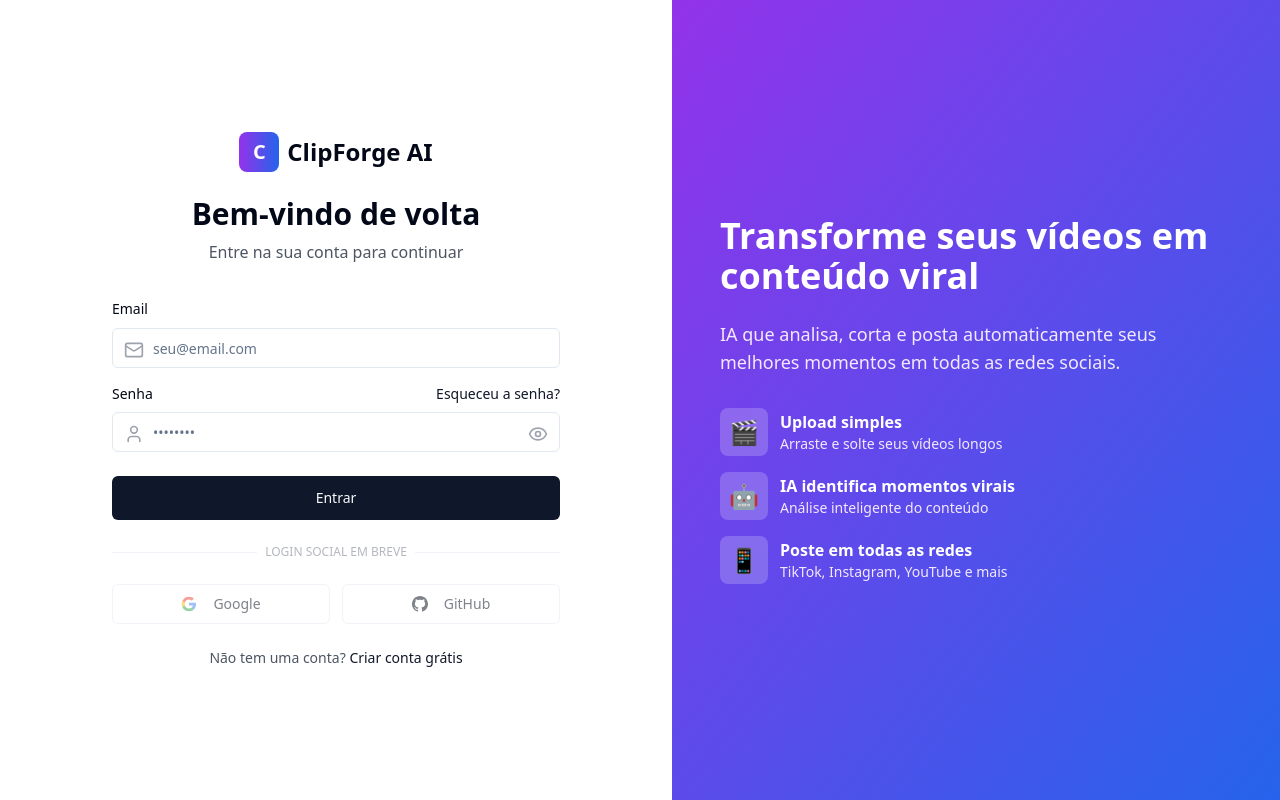
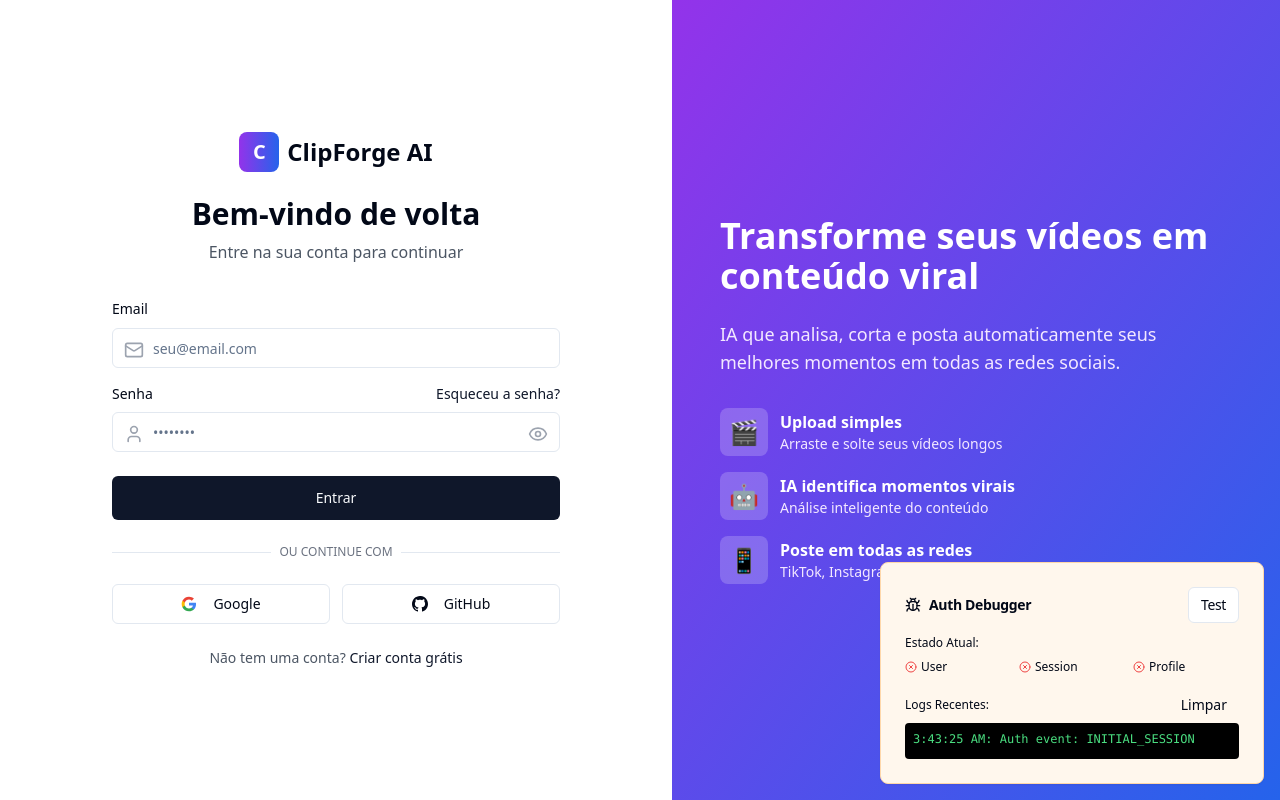
Before and after one commit to lukaswp10/contenthub-ai-studio, a React (Vite) app: page /login in a window 1280 px wide. Built offline with nearby package versions, Linux system fonts and the light colour scheme.

Commit message:
Run SQL migration.

```diff
--- a/src/App.tsx
+++ b/src/App.tsx
@@ -16,6 +16,9 @@ import Dashboard from './pages/Dashboard'
 import Workspace from './pages/Workspace'
 import AutomationPage from './pages/Automation'
 import NotFound from './pages/NotFound'
+
+// Debug component
+import { AuthDebugger } from './components/debug/AuthDebugger'
 
 const queryClient = new QueryClient();
 
@@ -98,6 +101,9 @@ export default function App() {
                 },
               }}
             />
+
+            {/* Debug component - only in development */}
+            {process.env.NODE_ENV === 'development' && <AuthDebugger />}
           </AuthProvider>
         </Router>
       </TooltipProvider>
--- /dev/null
+++ b/src/components/debug/AuthDebugger.tsx
@@ -0,0 +1,178 @@
+import { useState, useEffect } from 'react'
+import { useAuth } from '@/contexts/AuthContext'
+import { Button } from '@/components/ui/button'
+import { Card, CardContent, CardHeader, CardTitle } from '@/components/ui/card'
+import { Badge } from '@/components/ui/badge'
+import { Alert, AlertDescription } from '@/components/ui/alert'
+import { createAuthTest } from '@/utils/debug'
+import { Bug, RefreshCw, CheckCircle, XCircle, Clock } from 'lucide-react'
+
+export function AuthDebugger() {
+  const { user, profile, session, loading } = useAuth()
+  const [testResults, setTestResults] = useState<any>(null)
+  const [runningTests, setRunningTests] = useState(false)
+  const [authLog, setAuthLog] = useState<string[]>([])
+
+  // Monitor auth events
+  useEffect(() => {
+    const originalLog = console.log
+    const logCapture = (...args: any[]) => {
+      const message = args.join(' ')
+      if (message.includes('[AUTH') || message.includes('Auth event')) {
+        setAuthLog(prev => [...prev.slice(-9), `${new Date().toLocaleTimeString()}: ${message}`])
+      }
+      originalLog(...args)
+    }
+    console.log = logCapture
+
+    return () => {
+      console.log = originalLog
+    }
+  }, [])
+
+  const runTests = async () => {
+    setRunningTests(true)
+    const tests = createAuthTest()
+
+    const results = {
+      connection: await tests.testConnection(),
+      profile: user ? await tests.testProfileCreation(user.id) : false,
+      timestamp: new Date().toISOString()
+    }
+
+    setTestResults(results)
+    setRunningTests(false)
+  }
+
+  const clearLogs = () => {
+    setAuthLog([])
+  }
+
+  return (
+    <div className="fixed bottom-4 right-4 w-96 z-50">
+      <Card className="border-orange-200 bg-orange-50">
+        <CardHeader className="pb-3">
+          <CardTitle className="flex items-center gap-2 text-sm">
+            <Bug className="h-4 w-4" />
+            Auth Debugger
+            <Button
+              size="sm"
+              variant="outline"
+              onClick={runTests}
+              disabled={runningTests}
+              className="ml-auto"
+            >
+              {runningTests ? <RefreshCw className="h-3 w-3 animate-spin" /> : 'Test'}
+            </Button>
+          </CardTitle>
+        </CardHeader>
+
+        <CardContent className="space-y-3 text-xs">
+          {/* Auth State */}
+          <div className="space-y-2">
+            <h4 className="font-medium">Estado Atual:</h4>
+            <div className="grid grid-cols-3 gap-2">
+              <div className="flex items-center gap-1">
+                {loading ? <Clock className="h-3 w-3 text-yellow-500" /> :
+                 user ? <CheckCircle className="h-3 w-3 text-green-500" /> :
+                 <XCircle className="h-3 w-3 text-red-500" />}
+                <span>User</span>
+              </div>
+              <div className="flex items-center gap-1">
+                {session ? <CheckCircle className="h-3 w-3 text-green-500" /> :
+                 <XCircle className="h-3 w-3 text-red-500" />}
+                <span>Session</span>
+              </div>
+              <div className="flex items-center gap-1">
+                {profile ? <CheckCircle className="h-3 w-3 text-green-500" /> :
+                 <XCircle className="h-3 w-3 text-red-500" />}
+                <span>Profile</span>
+              </div>
+            </div>
+          </div>
+
+          {/* User Details */}
+          {user && (
+            <div>
+              <h4 className="font-medium">Usuário:</h4>
+              <div className="bg-white p-2 rounded text-xs">
+                <p><strong>Email:</strong> {user.email}</p>
+                <p><strong>ID:</strong> {user.id.slice(0, 8)}...</p>
+                <p><strong>Confirmado:</strong> {user.email_confirmed_at ? '✅' : '❌'}</p>
+              </div>
+            </div>
+          )}
+
+          {/* Profile Details */}
+          {profile && (
+            <div>
+              <h4 className="font-medium">Perfil:</h4>
+              <div className="bg-white p-2 rounded text-xs space-y-1">
+                <div className="flex justify-between">
+                  <span>Onboarding:</span>
+                  <Badge variant={profile.onboarding_completed ? "default" : "destructive"}>
+                    {profile.onboarding_completed ? 'Completo' : 'Pendente'}
+                  </Badge>
+                </div>
+                <div className="flex justify-between">
+                  <span>Plano:</span>
+                  <Badge variant="secondary">{profile.plan_type}</Badge>
+                </div>
+              </div>
+            </div>
+          )}
+
+          {/* Test Results */}
+          {testResults && (
+            <div>
+              <h4 className="font-medium">Últimos Testes:</h4>
+              <div className="bg-white p-2 rounded text-xs">
+                <div className="flex justify-between">
+                  <span>Conexão:</span>
+                  {testResults.connection ? '✅' : '❌'}
+                </div>
+                <div className="flex justify-between">
+                  <span>Perfil:</span>
+                  {testResults.profile ? '✅' : '❌'}
+                </div>
+                <div className="text-gray-500 text-xs">
+                  {new Date(testResults.timestamp).toLocaleTimeString()}
+                </div>
+              </div>
+            </div>
+          )}
+
+          {/* Auth Logs */}
+          <div>
+            <div className="flex justify-between items-center">
+              <h4 className="font-medium">Logs Recentes:</h4>
+              <Button size="sm" variant="ghost" onClick={clearLogs}>
+                Limpar
+              </Button>
+            </div>
+            <div className="bg-black text-green-400 p-2 rounded text-xs max-h-32 overflow-y-auto font-mono">
+              {authLog.length === 0 ? (
+                <p className="text-gray-500">Nenhum log ainda...</p>
+              ) : (
+                authLog.map((log, i) => (
+                  <div key={i} className="mb-1">
+                    {log}
+                  </div>
+                ))
+              )}
+            </div>
+          </div>
+
+          {/* Warning if no profile */}
+          {user && !profile && (
+            <Alert variant="destructive">
+              <AlertDescription className="text-xs">
+                Usuário sem perfil detectado! Isso pode causar login infinito.
+              </AlertDescription>
+            </Alert>
+          )}
+        </CardContent>
+      </Card>
+    </div>
+  )
+}
--- a/src/pages/auth/Login.tsx
+++ b/src/pages/auth/Login.tsx
@@ -40,11 +40,17 @@ export function LoginPage() {
   const onSubmit = async (data: LoginFormData) => {
     try {
       setIsLoading(true)
+      console.log('Login form submitted for:', data.email)
+
       await signIn(data.email, data.password)
+
+      console.log('Login successful, navigating to:', from)
+      toast.success('Login realizado com sucesso!')
 
       // Navigate to intended page or dashboard
       navigate(from, { replace: true })
     } catch (error: any) {
+      console.error('Login form error:', error)
       setError('root', {
         message: error.message || 'Erro ao fazer login',
       })
@@ -172,13 +178,13 @@ export function LoginPage() {
               )}
             </Button>
 
-            {/* Social login - Temporarily disabled */}
-            <div className="relative opacity-50">
+            {/* Social login */}
+            <div className="relative">
               <div className="absolute inset-0 flex items-center">
                 <span className="w-full border-t" />
               </div>
               <div className="relative flex justify-center text-xs uppercase">
-                <span className="bg-white px-2 text-gray-500">Login social em breve</span>
+                <span className="bg-white px-2 text-gray-500">Ou continue com</span>
               </div>
             </div>
 
@@ -186,8 +192,8 @@ export function LoginPage() {
               <Button
                 type="button"
                 variant="outline"
-                disabled={true}
-                className="opacity-50"
+                onClick={() => handleSocialLogin('google')}
+                disabled={isLoading}
               >
                 <svg className="mr-2 h-4 w-4" viewBox="0 0 24 24">
                   <path
@@ -212,11 +218,11 @@ export function LoginPage() {
               <Button
                 type="button"
                 variant="outline"
-                disabled={true}
-                className="opacity-50"
+                onClick={() => handleSocialLogin('github')}
+                disabled={isLoading}
               >
                 <svg className="mr-2 h-4 w-4" fill="currentColor" viewBox="0 0 24 24">
-                  <path d="M12 0c-6.626 0-12 5.373-12 12 0 5.302 3.438 9.8 8.207 11.387.599.111.793-.261.793-.577v-2.234c-3.338.726-4.033-1.416-4.033-1.416-.546-1.387-1.333-1.756-1.333-1.756-1.089-.745.083-.729.083-.729 1.205.084 1.839 1.237 1.839 1.237 1.07 1.834 2.807 1.304 3.492.997.107-.775.418-1.305.762-1.604-2.665-.305-5.467-1.334-5.467-5.931 0-1.311.469-2.381 1.236-3.221-.124-.303-.535-1.524.117-3.176 0 0 1.008-.322 3.301 1.23.957-.266 1.983-.399 3.003-.404 1.02.005 2.047.138 3.006.404 2.291-1.552 3.297-1.23 3.297-1.23.653 1.653.242 2.874.118 3.176.77.84 1.235 1.911 1.235 3.221 0 4.609-2.807 5.624-5.479 5.921.43.372.823 1.102.823 2.222v3.293c0 .319.192.694.801.576 4.765-1.589 8.199-6.086 8.199-11.386 0-6.627-5.373-12-12-12z" />
+                  <path d="M12 0c-6.626 0-12 5.373-12 12 0 5.302 3.438 9.8 8.207 11.387.599.111.793-.261.793-.577v-2.234c-3.338.726-4.033-1.416-4.033-1.416-.546-1.387-1.333-1.756-1.333-1.756-1.089-.745.083-.729.083-.729 1.205.084 1.839 1.237 1.839 1.237 1.07 1.834 2.807 1.304 3.492.997.107-.775.418-1.305.762-1.604-2.665-.305-5.467-1.334-5.467-5.931 0-1.311.469-2.381 1.236-3.221-.124-.303-.535-1.524.117-3.176 0 0 1.008-.322 3.301 1.23.957-.266 1.983-.399 3.003-.404 1.02.005 2.047.138 3.006.404 2.291-1.552 3.297-1.23 3.297-1.30.653 1.653.242 2.874.118 3.176.77.84 1.235 1.911 1.235 3.221 0 4.609-2.807 5.624-5.479 5.921.43.372.823 1.102.823 2.222v3.293c0 .319.192.694.801.576 4.765-1.589 8.199-6.086 8.199-11.386 0-6.627-5.373-12-12-12z" />
                 </svg>
                 GitHub
               </Button>
--- /dev/null
+++ b/src/utils/debug.ts
@@ -0,0 +1,80 @@
+// Debug utilities for authentication and app flow
+
+export const debugAuth = {
+  log: (message: string, data?: any) => {
+    console.log(`[AUTH DEBUG] ${message}`, data)
+  },
+
+  error: (message: string, error?: any) => {
+    console.error(`[AUTH ERROR] ${message}`, error)
+  },
+
+  warn: (message: string, data?: any) => {
+    console.warn(`[AUTH WARNING] ${message}`, data)
+  },
+
+  logUserSession: (user: any, profile: any) => {
+    console.log('[AUTH DEBUG] Current user session:', {
+      user: user ? {
+        id: user.id,
+        email: user.email,
+        emailConfirmed: user.email_confirmed_at,
+        lastSignIn: user.last_sign_in_at
+      } : null,
+      profile: profile ? {
+        id: profile.id,
+        email: profile.email,
+        onboardingCompleted: profile.onboarding_completed,
+        planType: profile.plan_type
+      } : null
+    })
+  },
+
+  logNavigationAttempt: (from: string, to: string, reason: string) => {
+    console.log(`[AUTH DEBUG] Navigation attempt: ${from} -> ${to} (${reason})`)
+  }
+}
+
+export const createAuthTest = () => {
+  return {
+    async testConnection() {
+      try {
+        const { supabase } = await import('@/integrations/supabase/client')
+        const { data, error } = await supabase.auth.getSession()
+
+        console.log('[AUTH TEST] Connection test:', {
+          hasSession: !!data.session,
+          hasUser: !!data.session?.user,
+          error: error?.message
+        })
+
+        return !error
+      } catch (error) {
+        console.error('[AUTH TEST] Connection failed:', error)
+        return false
+      }
+    },
+
+    async testProfileCreation(userId: string) {
+      try {
+        const { supabase } = await import('@/integrations/supabase/client')
+        const { data, error } = await supabase
+          .from('profiles')
+          .select('*')
+          .eq('id', userId)
+          .single()
+
+        console.log('[AUTH TEST] Profile test:', {
+          hasProfile: !!data,
+          profileData: data,
+          error: error?.message
+        })
+
+        return !!data
+      } catch (error) {
+        console.error('[AUTH TEST] Profile test failed:', error)
+        return false
+      }
+    }
+  }
+}
```
Also changed, not shown: src/contexts/AuthContext.tsx (+32 -12 lines), 1 other file (tests, documents, lock files or other folders).
